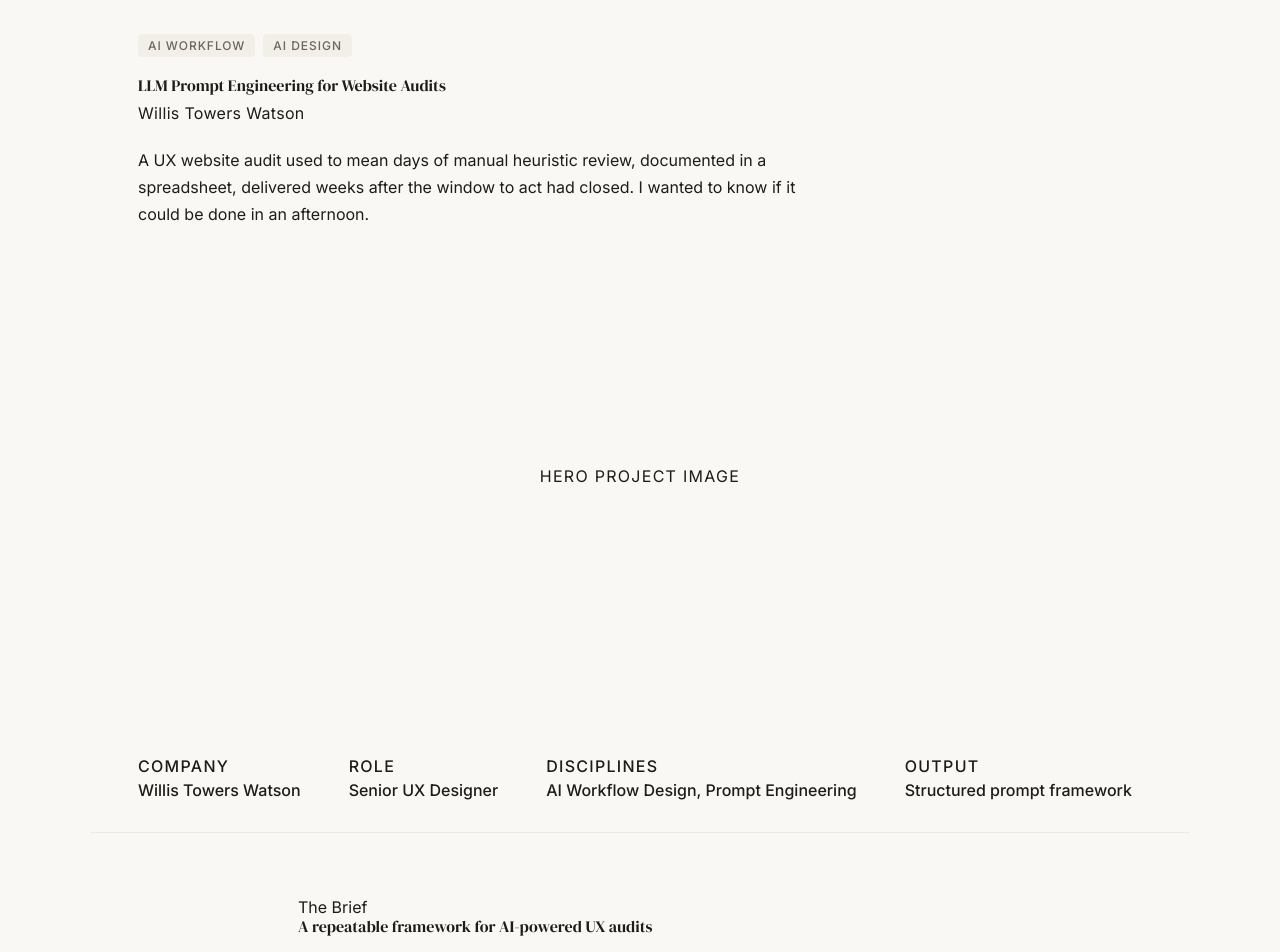
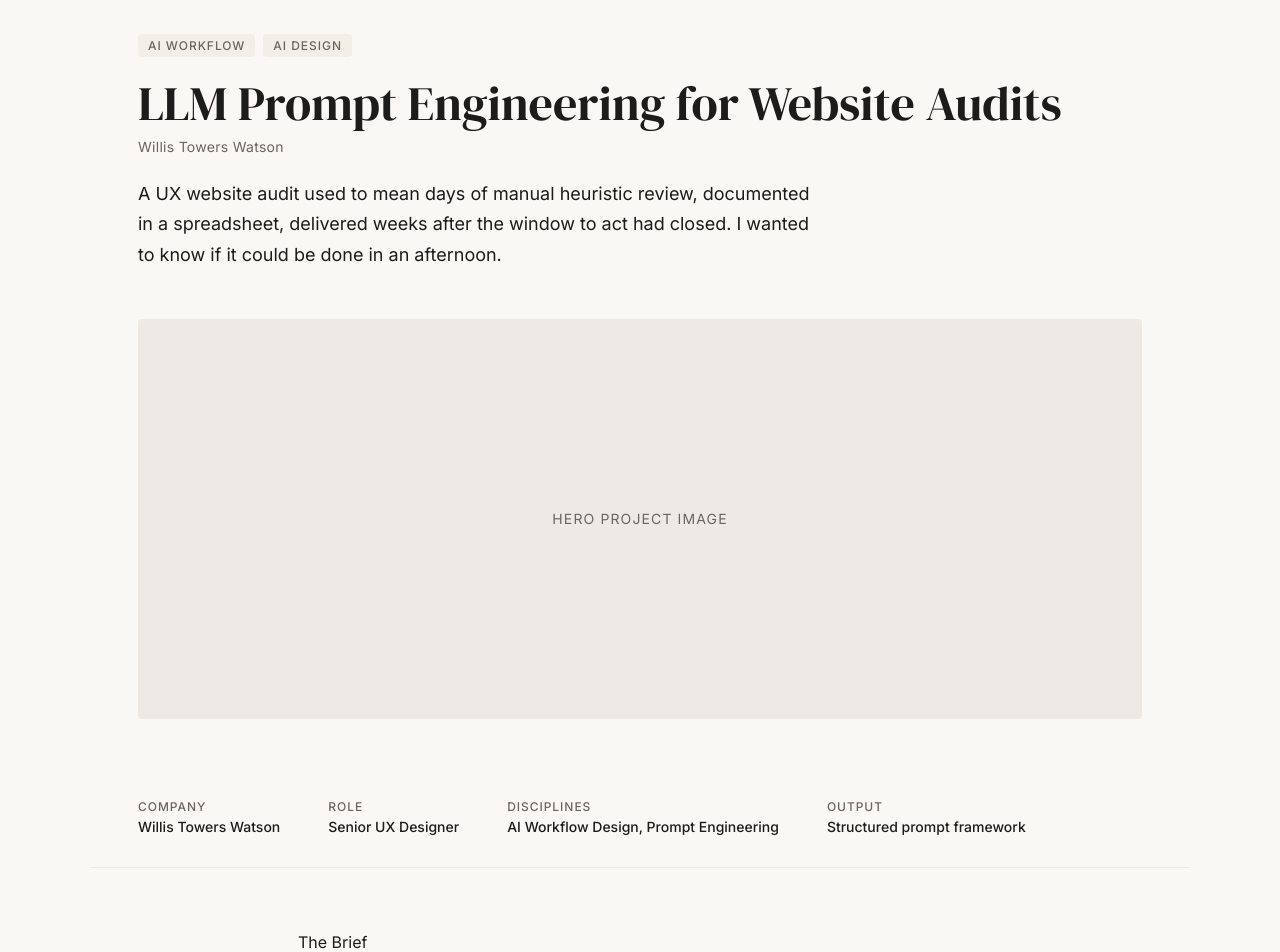
Before and after one commit to alikhandesign/alikhandesign.com, a Next.js app: page /work/llm-prompts in a window 1280 px wide. Shown: the part 140-1092 px from the top of the page. Built offline with nearby package versions, Linux system fonts and the light colour scheme.

Commit message:
Revert: token rename sweep (broke styles, needs debugging)

```diff
--- a/app/components/ProjectPage.tsx
+++ b/app/components/ProjectPage.tsx
@@ -29,22 +29,22 @@ export default function ProjectPage({ title, company, tags, hook, details, secti
           <div style={{ display: 'flex', gap: '0.5rem', marginBottom: '1.25rem', flexWrap: 'wrap' as const }}>
             {tags.map(t => <span key={t} className="tag">{t}</span>)}
           </div>
-          <h1 className="font-serif page-title-lg" style={{ fontSize: 'var(--color-text-5xl)', fontWeight: 400, lineHeight: 1.1, marginBottom: 'var(--space-2)' }}>{title}</h1>
-          <p style={{ fontSize: 'var(--color-text-base)', color: 'var(--color-text-muted)', letterSpacing: 'var(--letter-spacing-sm)', marginBottom: 'var(--space-6)' }}>{company}</p>
-          <p style={{ fontSize: 'var(--color-text-lg)', color: 'var(--color-text)', lineHeight: 1.7, maxWidth: 680 }}>{hook}</p>
+          <h1 className="font-serif page-title-lg" style={{ fontSize: 'var(--text-5xl)', fontWeight: 400, lineHeight: 1.1, marginBottom: 'var(--space-2)' }}>{title}</h1>
+          <p style={{ fontSize: 'var(--text-base)', color: 'var(--text-muted)', letterSpacing: 'var(--letter-spacing-sm)', marginBottom: 'var(--space-6)' }}>{company}</p>
+          <p style={{ fontSize: 'var(--text-lg)', color: 'var(--text)', lineHeight: 1.7, maxWidth: 680 }}>{hook}</p>
         </header>
       </div>
 
       <div style={{ maxWidth: 'var(--max-w)', margin: '0 auto', padding: '0 3rem 3rem' }}>
-        <div style={{ width: '100%', height: 400, background: 'var(--color-border)', borderRadius: 'var(--radius)', display: 'flex', alignItems: 'center', justifyContent: 'center', fontSize: 'var(--color-text-base)', color: 'var(--color-text-muted)', letterSpacing: 'var(--letter-spacing-md)', textTransform: 'uppercase' as const }}>Hero Project Image</div>
+        <div style={{ width: '100%', height: 400, background: 'var(--border)', borderRadius: 'var(--radius)', display: 'flex', alignItems: 'center', justifyContent: 'center', fontSize: 'var(--text-base)', color: 'var(--text-muted)', letterSpacing: 'var(--letter-spacing-md)', textTransform: 'uppercase' as const }}>Hero Project Image</div>
       </div>
 
       <div style={{ maxWidth: 'var(--max-w)', margin: '0 auto' }}>
         <div className="details-bar">
           {details.map(d => (
             <div key={d.label}>
-              <p style={{ fontSize: 'var(--color-text-xs)', letterSpacing: 'var(--letter-spacing-md)', textTransform: 'uppercase' as const, color: 'var(--color-text-muted)', fontWeight: 500, marginBottom: 'var(--space-1)' }}>{d.label}</p>
-              <p style={{ fontSize: 'var(--color-text-base)', color: 'var(--color-text)', fontWeight: 500 }}>{d.value}</p>
+              <p style={{ fontSize: 'var(--text-xs)', letterSpacing: 'var(--letter-spacing-md)', textTransform: 'uppercase' as const, color: 'var(--text-muted)', fontWeight: 500, marginBottom: 'var(--space-1)' }}>{d.label}</p>
+              <p style={{ fontSize: 'var(--text-base)', color: 'var(--text)', fontWeight: 500 }}>{d.value}</p>
             </div>
           ))}
         </div>
@@ -54,9 +54,9 @@ export default function ProjectPage({ title, company, tags, hook, details, secti
         {sections.map(s => (
           <section key={s.label} style={{ marginBottom: '3.5rem' }}>
             <p className="section-label">{s.label}</p>
-            <h2 className="font-serif" style={{ fontSize: 'var(--color-text-3xl)', fontWeight: 400, lineHeight: 1.2, marginBottom: 'var(--space-5)' }}>{s.title}</h2>
+            <h2 className="font-serif" style={{ fontSize: 'var(--text-3xl)', fontWeight: 400, lineHeight: 1.2, marginBottom: 'var(--space-5)' }}>{s.title}</h2>
             {s.body.map((p, i) => (
-              <p key={i} style={{ fontSize: 16, color: 'var(--color-text-mid)', lineHeight: 1.85, marginBottom: i < s.body.length - 1 ? 'var(--space-5)' : 0 }}>{p}</p>
+              <p key={i} style={{ fontSize: 16, color: 'var(--text-mid)', lineHeight: 1.85, marginBottom: i < s.body.length - 1 ? 'var(--space-5)' : 0 }}>{p}</p>
             ))}
           </section>
         ))}
@@ -75,10 +75,10 @@ export default function ProjectPage({ title, company, tags, hook, details, secti
       <div style={{ maxWidth: 'var(--max-w)', margin: '0 auto' }}>
         <div className="next-project">
           <div>
-            <p style={{ fontSize: 'var(--color-text-xs)', letterSpacing: 'var(--letter-spacing-lg)', textTransform: 'uppercase' as const, color: 'var(--color-text-muted)', fontWeight: 500, marginBottom: 'var(--space-1)' }}>Next Project</p>
-            <p className="font-serif" style={{ fontSize: 'var(--color-text-xl)', fontWeight: 400 }}>{next.title}</p>
+            <p style={{ fontSize: 'var(--text-xs)', letterSpacing: 'var(--letter-spacing-lg)', textTransform: 'uppercase' as const, color: 'var(--text-muted)', fontWeight: 500, marginBottom: 'var(--space-1)' }}>Next Project</p>
+            <p className="font-serif" style={{ fontSize: 'var(--text-xl)', fontWeight: 400 }}>{next.title}</p>
           </div>
-          <Link href={next.href} style={{ fontSize: 'var(--color-text-base)', color: 'var(--color-accent)', fontWeight: 500, textDecoration: 'none' }}>View project →</Link>
+          <Link href={next.href} style={{ fontSize: 'var(--text-base)', color: 'var(--accent)', fontWeight: 500, textDecoration: 'none' }}>View project →</Link>
         </div>
       </div>
 
```
